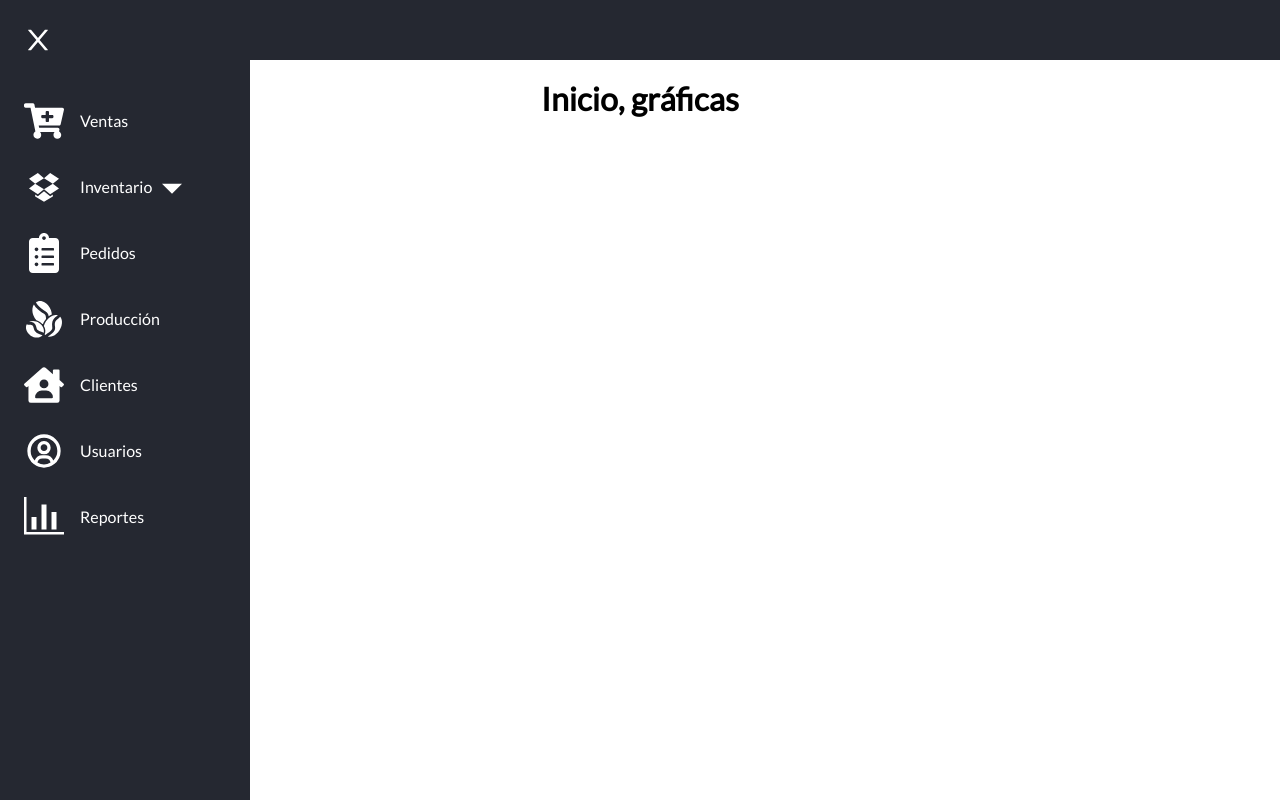
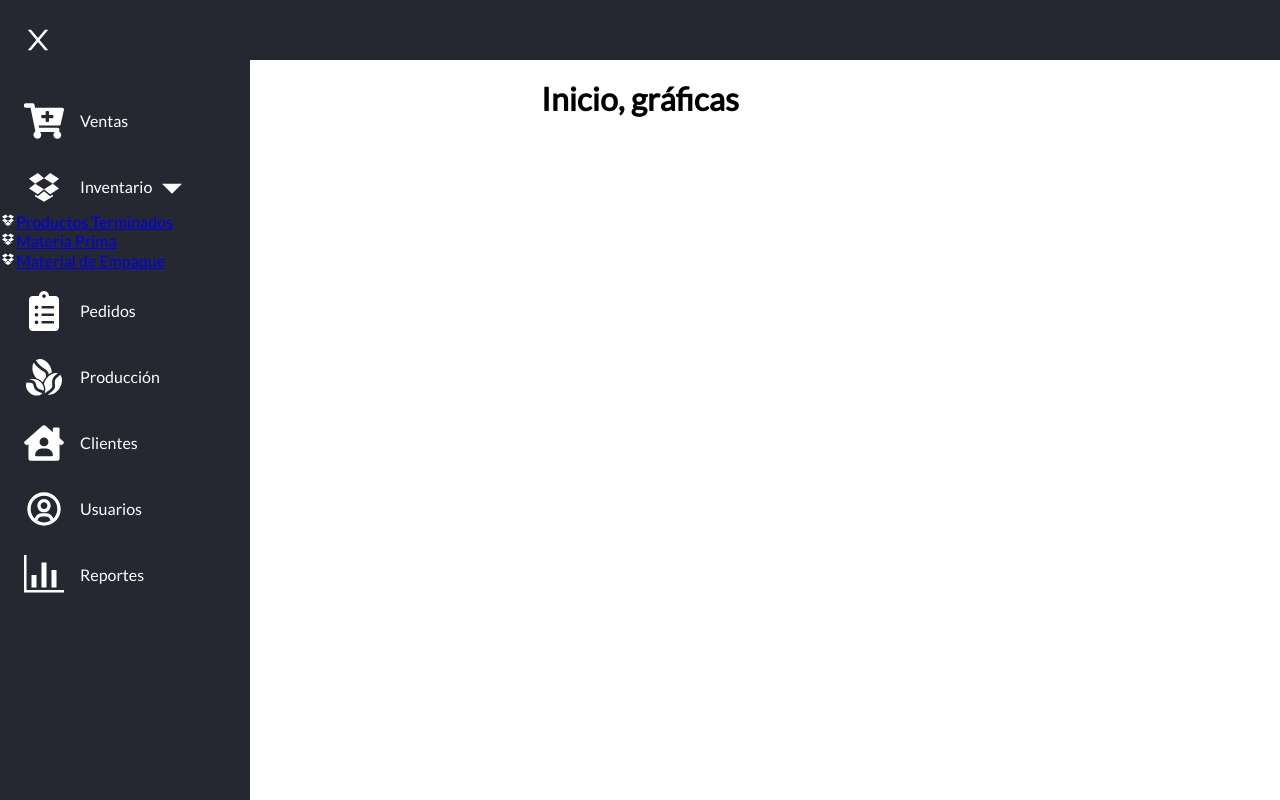
Before and after one commit to JefersonV/Frontend-Web-App-Caf-Vida-, a React (Vite) app: page / in a window 1280 px wide. Built offline with nearby package versions, Linux system fonts and the light colour scheme.

Commit message:
Avance 1 en el arreglo de la sidebar

```diff
--- a/src/components/SideBarMenu.jsx
+++ b/src/components/SideBarMenu.jsx
@@ -21,6 +21,7 @@ function SideBarMenu() {
             <FaIcons.FaBars onClick={showSidebar}/>
           </Link>
         </header>
+        {/* Lógica del sidebar */}
         {sidebar === true ?
           <aside className="navbar-left navbar1">
             <div className="sidebar">
--- a/src/components/SideBarTypes.jsx
+++ b/src/components/SideBarTypes.jsx
@@ -26,23 +26,6 @@ export const SideBarTypes = [
         icon: <IoIcons.IoIosPaper />,
         iconClosed: <RiIcons.RiArrowDownSFill />,
         iconOpened: <RiIcons.RiArrowUpSFill />,
-        subSubNav: [
-          {
-            title: 'Productos Terminados',
-            path: '/finished_product',
-            icon: <TiIcons.TiDropbox/>,
-          },
-          {
-            title: 'Materia Prima',
-            path: 'raw_material',
-            icon: <TiIcons.TiDropbox/>,
-          },
-          {
-            title: 'Material de Empaque',
-            path: 'packing_material',
-            icon: <TiIcons.TiDropbox/>,
-          }
-        ]
       },
       {
         title: 'Proveedores',
@@ -63,6 +46,23 @@ export const SideBarTypes = [
         title: 'Devoluciones Proveedores',
         path: 'inventory/shopping_returns',
         icon: <IoIcons.IoIosPaper />,
+      }
+    ],
+    subSubNav: [
+      {
+        title: 'Productos Terminados',
+        path: '/finished_product',
+        icon: <TiIcons.TiDropbox/>,
+      },
+      {
+        title: 'Materia Prima',
+        path: 'raw_material',
+        icon: <TiIcons.TiDropbox/>,
+      },
+      {
+        title: 'Material de Empaque',
+        path: 'packing_material',
+        icon: <TiIcons.TiDropbox/>,
       }
     ]
   },  //1
--- a/src/components/SubMenu.jsx
+++ b/src/components/SubMenu.jsx
@@ -1,7 +1,6 @@
 import React from 'react'
 import { useState } from 'react'
 import { Link } from 'react-router-dom'
-
 const SubMenu = ( {item} ) => {
   const [subnav, setSubnav] = useState(false)
   const [subSubNav, setSubSubNav] = useState(false)
@@ -9,6 +8,7 @@ const SubMenu = ( {item} ) => {
   const showSubSubNav = () => setSubSubNav(!subSubNav)
   return (
     <>
+      {/* Main Items */}
       <Link to={item.path} className="nav-item" onClick={item.subNav && showSubNav}>
         <div>
           {item.icon}
@@ -21,24 +21,35 @@ const SubMenu = ( {item} ) => {
             ? item.iconClosed
             : null}
         </div>
-        {/*    <Link to={item.}>Productos</Link>
-        <div>
-          {item.subSubNav && subSubNav
-            ? item.subSubNav.iconOpened
-            : item.subSubNav
-            ? item.iconClosed
-            : null
-          }
-        </div> */}
       </Link>
+
+      {/* SubNav estructura y mapeo*/}
       { subnav && item.subNav.map((item, index) => {
         return (
-          <Link to={item.path} key={index} className="nav-subItem">
+          <Link to={item.path} key={index} className="nav-subItem" onClick={item.subSubNav && showSubSubNav}>
             {item.icon}
             <span>{item.title}</span>
+            <div>
+              {item.subSubNav && subSubNav
+                ? item.iconOpened
+                : item.subSubNav
+                ? item.iconClosed
+                : null
+              }
+            </div>
           </Link>
         )
       })}
+    {/* SubSubNav estructura y mapeo*/}
+    {item.subSubNav && item.subSubNav.map((item, index) => {
+      return (
+        <Link to={item.path} key={index} className="nav-subItem2">
+          {item.icon}
+          <span>{item.title}</span>
+
+        </Link>
+      )
+    })}
     </>
   )
 }
```
